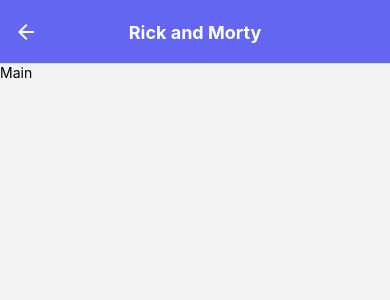
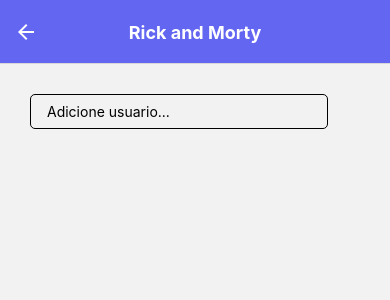
Before and after one commit to Guilherme-Luis/rickandmortyreactnative, a React Native app: screen / in a window 390 px wide. Shown: the top 300 px of the page. Built offline with nearby package versions, Linux system fonts and the light colour scheme.

Commit message:
feat: fetch character data and render it using flat list

```diff
--- a/src/pages/Main/index.tsx
+++ b/src/pages/Main/index.tsx
@@ -1,19 +1,136 @@
 import React, {Component} from 'react'
-import {Text} from 'react-native'
-import {Container} from './styles'
+import {Alert, StyleSheet} from 'react-native'
+// import { Icon } from 'react-native-vector-icons/Icon'
+import {rickymortyApi} from '../../services/rickymortyApi'
+import {
+  Character,
+  CharacterImage,
+  CharacterImageContainer,
+  CharacterInfoContainer,
+  CharacterInfoLabel,
+  CharacterList,
+  CharacterName,
+  CharacterStatus,
+  Container,
+  Form,
+  Input,
+  SubmitButton,
+} from './styles'
+
+type Character = {
+  image: string
+  name: string
+  status: string
+  lastLocation: string
+  firstSeenIn: number
+}
+type State = {
+  newCharacter: string
+  characters: Character[]
+  loading: boolean
+}
 
 export class Main extends Component<{
   navigation: {navigate: (screen: string, params?: any) => void}
 }> {
+  state: Readonly<State> = {
+    newCharacter: '',
+    characters: [],
+    loading: false,
+  }
+
   async componentDidMount() {}
 
   componentDidUpdate(_, prevState) {}
 
   render() {
+    const {loading} = this.state
+
+    const fetchCharacters = async (character: string) => {
+      const {data} = await rickymortyApi.get('/character/?name=rick')
+
+      const result = data.results[0]
+      return {
+        image: result.image,
+        name: result.name,
+        status: result.status,
+        lastLocation: result.location.name,
+        firstSeenIn: result.episode[0].split('/').pop(),
+      }
+    }
+
+    const handleAddCharacter = async () => {
+      try {
+        this.setState({...this.state, loading: true})
+        const character = await fetchCharacters(this.state.newCharacter)
+        this.setState({
+          ...this.state,
+          characters: [...this.state.characters, character],
+          newCharacter: '',
+          loading: false,
+        })
+      } catch (error) {
+        Alert.alert('Erro', 'Erro ao adicionar personagem')
+        this.setState({...this.state, loading: false})
+      }
+    }
+
     return (
       <Container>
-        <Text>Main</Text>
+        <Form>
+          <Input
+            autoCapitalize="none"
+            autoCorrect={false}
+            placeholder="Adicione usuario..."
+            value={this.state.newCharacter}
+            onChange={text =>
+              this.setState({
+                ...this.state,
+                newCharacter: text.nativeEvent.text,
+              })
+            }
+            returnKeyType="send"
+            onSubmitEditing={handleAddCharacter}
+          />
+
+          <SubmitButton
+            style={styles.SubmitButton}
+            onPress={handleAddCharacter}>
+            {/* {loading ? (
+              <ActivityIndicator color={'#fff'} />
+            ) : (
+              <Icon name="add" size={20} color={theme.textOnPrimary} />
+            )} */}
+          </SubmitButton>
+        </Form>
+        <CharacterList
+          data={this.state.characters}
+          keyExtractor={item => item.name}
+          renderItem={({item}) => (
+            <Character>
+              <CharacterImageContainer>
+                <CharacterImage source={{uri: item.image}} />
+              </CharacterImageContainer>
+              <CharacterInfoContainer>
+                <CharacterName>{item.name}</CharacterName>
+                <CharacterStatus>{item.status}</CharacterStatus>
+                <CharacterInfoLabel>
+                  Ultima localização conhecida
+                </CharacterInfoLabel>
+                <CharacterStatus>{item.lastLocation}</CharacterStatus>
+                <CharacterInfoLabel>Primeira aparição</CharacterInfoLabel>
+                <CharacterStatus>Episodio {item.firstSeenIn}</CharacterStatus>
+              </CharacterInfoContainer>
+            </Character>
+          )}
+        />
       </Container>
     )
   }
 }
+
+const styles = StyleSheet.create({
+  SubmitButton: {
+    borderRadius: 5,
+  },
+})
--- a/src/pages/Main/styles.ts
+++ b/src/pages/Main/styles.ts
@@ -1,4 +1,67 @@
+import { RectButton } from 'react-native-gesture-handler'
 import styled from 'styled-components/native'
 
 export const Container = styled.View`
+  flex: 1;
+  padding: 30px;
+  background-color: '#fff';
 `
+
+export const Form = styled.View`
+  display: flex;
+  flex-direction: row;
+`
+
+export const Input = styled.TextInput`
+  flex: 1;
+  border: ${props => props.theme.primary400} 1px solid;
+  border-radius: 5px;
+  padding: 8px 16px;
+`
+
+export const SubmitButton = styled(RectButton)`
+  background-color: ${props => props.theme.primary400};
+  justify-content: center;
+  align-items: center;
+  margin-left: 8px;
+  padding: 0 12px;
+  color: white;
+
+  :disabled {
+    opacity: 0.5;
+  }
+`
+
+export const CharacterList = styled.FlatList`
+  margin-top: 16px;
+`
+
+export const Character = styled.View`
+  width: 100%;
+`
+
+export const CharacterImageContainer = styled.View``
+
+export const CharacterImage = styled.Image`
+  height: 100px;
+`
+
+export const CharacterInfoContainer = styled.View``
+
+export const CharacterName = styled.Text`
+  font-size: 16px;
+  font-weight: bold;
+`
+
+export const CharacterStatus = styled.Text`
+  font-size: 14px;
+  color: ${props => props.theme.textSecondary};
+`
+
+export const CharacterInfoLabel = styled.Text`
+  font-weight: bold;
+`
+
+export const CharacterInfo = styled.Text`
+  color: ${props => props.theme.textSecondary};
+`
--- a/src/services/rickymortyApi.ts
+++ b/src/services/rickymortyApi.ts
@@ -1,6 +1,6 @@
 import axios from 'axios'
 
 export const rickymortyApi = axios.create({
-  baseURL: 'https://rickandmortyapi.com/api/character',
+  baseURL: 'https://rickandmortyapi.com/api',
 
 })
```
